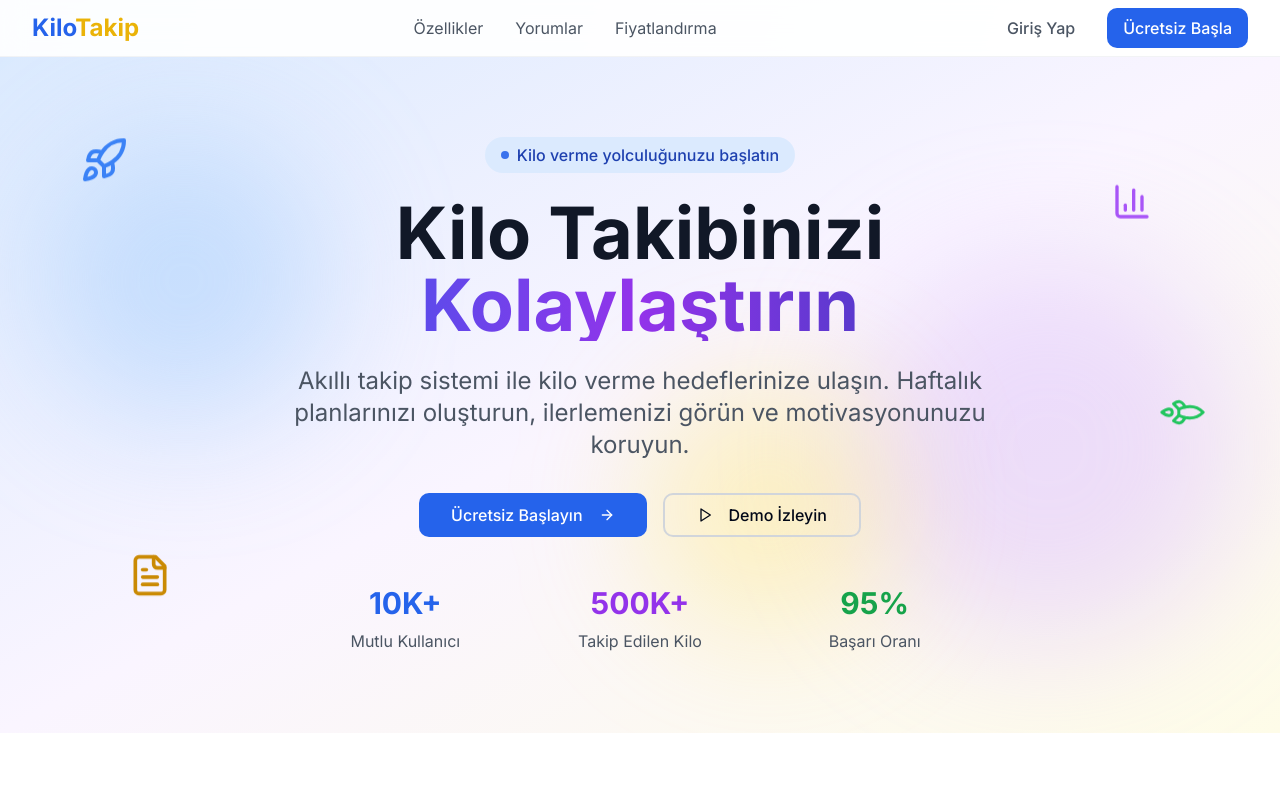
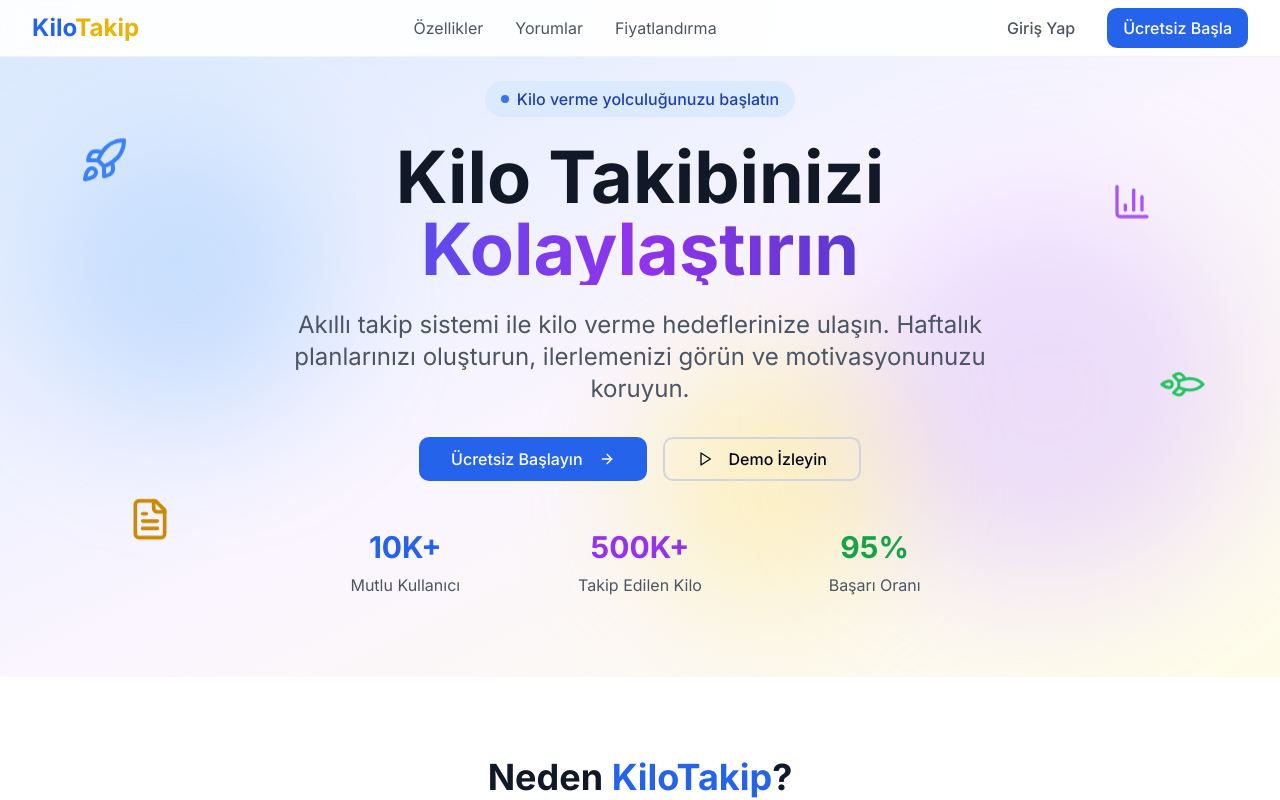
Before and after one commit to hakanduyar/kilo-takip-dusler-alemi, a React (Vite) app: page / in a window 1280 px wide. Shown: the top 800 px of the page. Built offline with nearby package versions, Linux system fonts and the light colour scheme.

Commit message:
Visual edit in Lovable
Edited UI in Lovable

```diff
--- a/src/components/landing/HeroSection.tsx
+++ b/src/components/landing/HeroSection.tsx
@@ -40,7 +40,7 @@ export const HeroSection = ({
       </div>
 
       <div className="relative container mx-auto px-4 sm:px-6 lg:px-8">
-        <div className="text-center max-w-4xl mx-auto -mt-15">
+        <div className="text-center max-w-4xl mx-auto -mt-14">
           {/* Badge */}
           <div className="inline-flex items-center px-4 py-2 rounded-full bg-blue-100 text-blue-800 text-sm font-medium mb-6 animate-fade-in">
             <span className="w-2 h-2 bg-blue-600 rounded-full mr-2 animate-pulse"></span>
```
